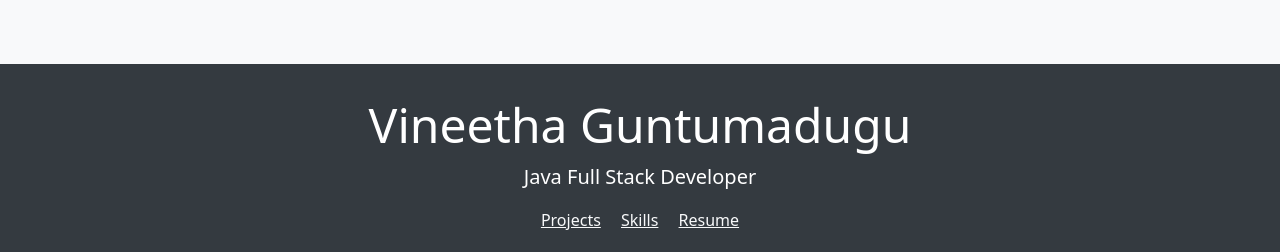
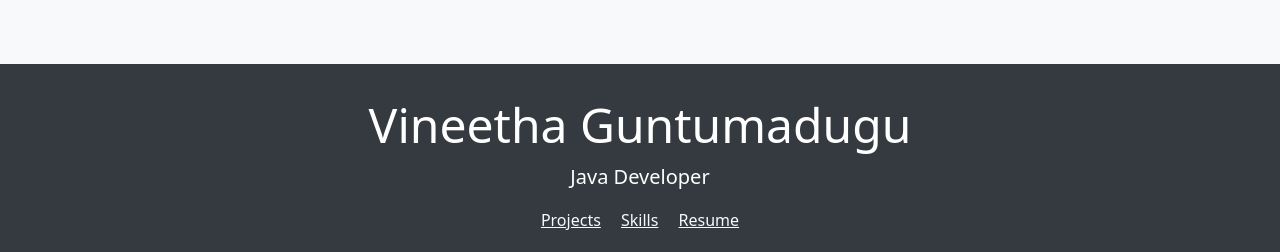
Before and after one commit to VineethaGuntumadugu/VineethaGuntumadugu.github.io, a plain HTML site: page index.html in a window 1280 px wide. Shown: the top 252 px of the page. Drawn offline with nearby package versions, Linux system fonts and the light colour scheme.

Commit message:
Update index.html

```diff
--- a/index.html
+++ b/index.html
@@ -28,7 +28,7 @@
 
   <div class="hero">
     <h1 class="display-5">Vineetha Guntumadugu</h1>
-    <p class="lead">Java Full Stack Developer</p>
+    <p class="lead">Java Developer</p>
     <nav>
       <a href="#projects" class="text-light mx-2">Projects</a>
       <a href="#skills" class="text-light mx-2">Skills</a>
```
